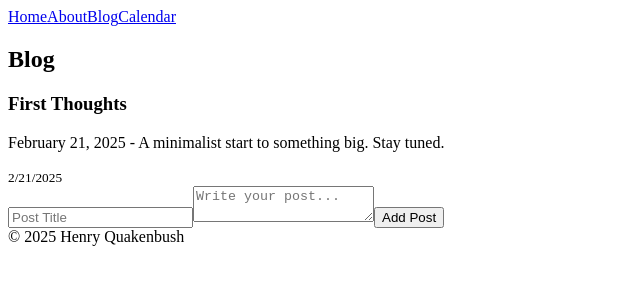
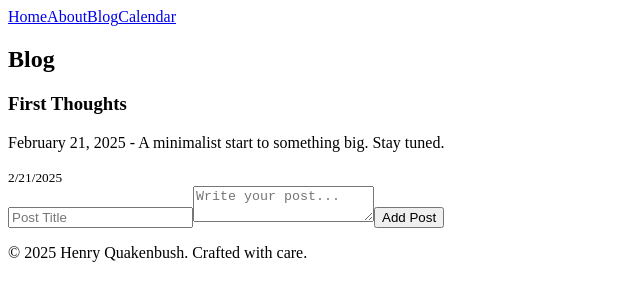
Before and after one commit to slyfox29/henry-quakenbush-site, a Next.js app: page /blog in a window 1280 px wide. Shown: the top 300 px of the page, without its empty margins (0-640 px from the left). Built offline with nearby package versions, Linux system fonts and the light colour scheme.

Commit message:
Update Layout.js

```diff
--- a/components/Layout.js
+++ b/components/Layout.js
@@ -2,10 +2,12 @@ import Nav from './Nav';
 
 export default function Layout({ children }) {
   return (
-    <>
+    <div className="layout">
       <Nav />
-      <main>{children}</main>
-      <footer>© 2025 Henry Quakenbush</footer>
-    </>
+      <main className="main">{children}</main>
+      <footer className="footer">
+        <p>© 2025 Henry Quakenbush. Crafted with care.</p>
+      </footer>
+    </div>
   );
 }
```
